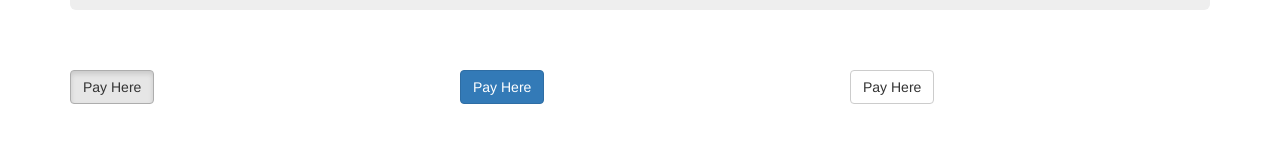
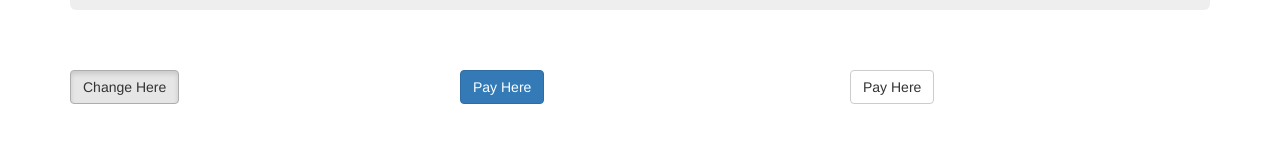
Before and after one commit to XenosTA/miss_day, a plain HTML site: page index.html in a window 1280 px wide. Shown: the part 272-414 px from the top of the page. Drawn offline with Linux system fonts and the light colour scheme.

Commit message:
push to page

```diff
--- a/index.html
+++ b/index.html
@@ -27,7 +27,7 @@
       <div class="col-md-4">
         <img src="" alt="">
         <p></p>
-        <button class="btn btn-default active">Pay Here</button>
+        <button class="btn btn-default active">Change Here</button>
       </div>
       <div class="col-md-4">
         <img src="" alt="">
```
